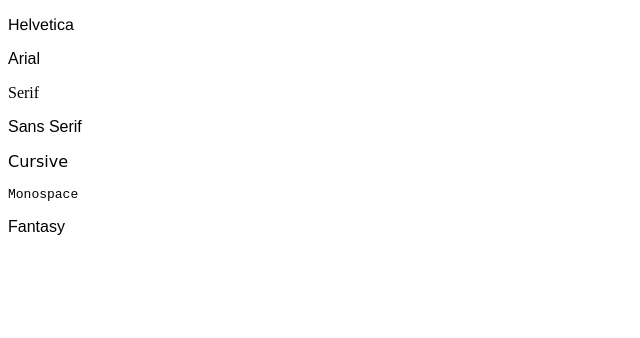
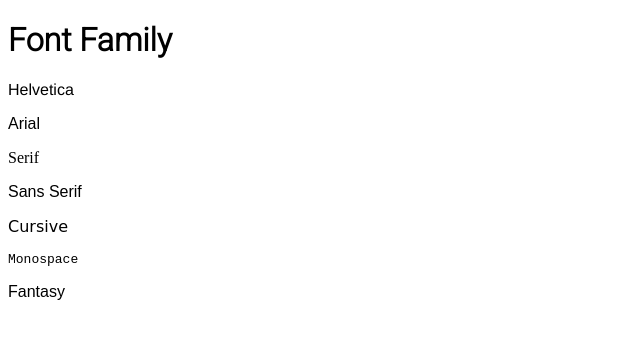
Before and after one commit to amalone5/font-properties, a plain HTML site: page font-family.html in a window 1280 px wide. Shown: the whole page, without its empty margins (0-640 px from the left). Drawn offline with Linux system fonts and the light colour scheme.

Commit message:
finished lesson, starting project

```diff
--- a/font-family.html
+++ b/font-family.html
@@ -32,10 +32,20 @@
     #fantasy {
       font-family: fantasy;
     }
+    h1 {
+      font-family: 'Roboto', sans-serif;
+    }
+
   </style>
+
+<link rel="preconnect" href="https://fonts.googleapis.com">
+<link rel="preconnect" href="https://fonts.gstatic.com" crossorigin>
+<link href="https://fonts.googleapis.com/css2?family=Roboto:wght@300&display=swap" rel="stylesheet">
+
 </head>
 
 <body>
+  <h1>Font Family</h1>
   <p id="helvetica">Helvetica</p>
   <p id="arial">Arial</p>
   <p id="serif">Serif</p>
```
